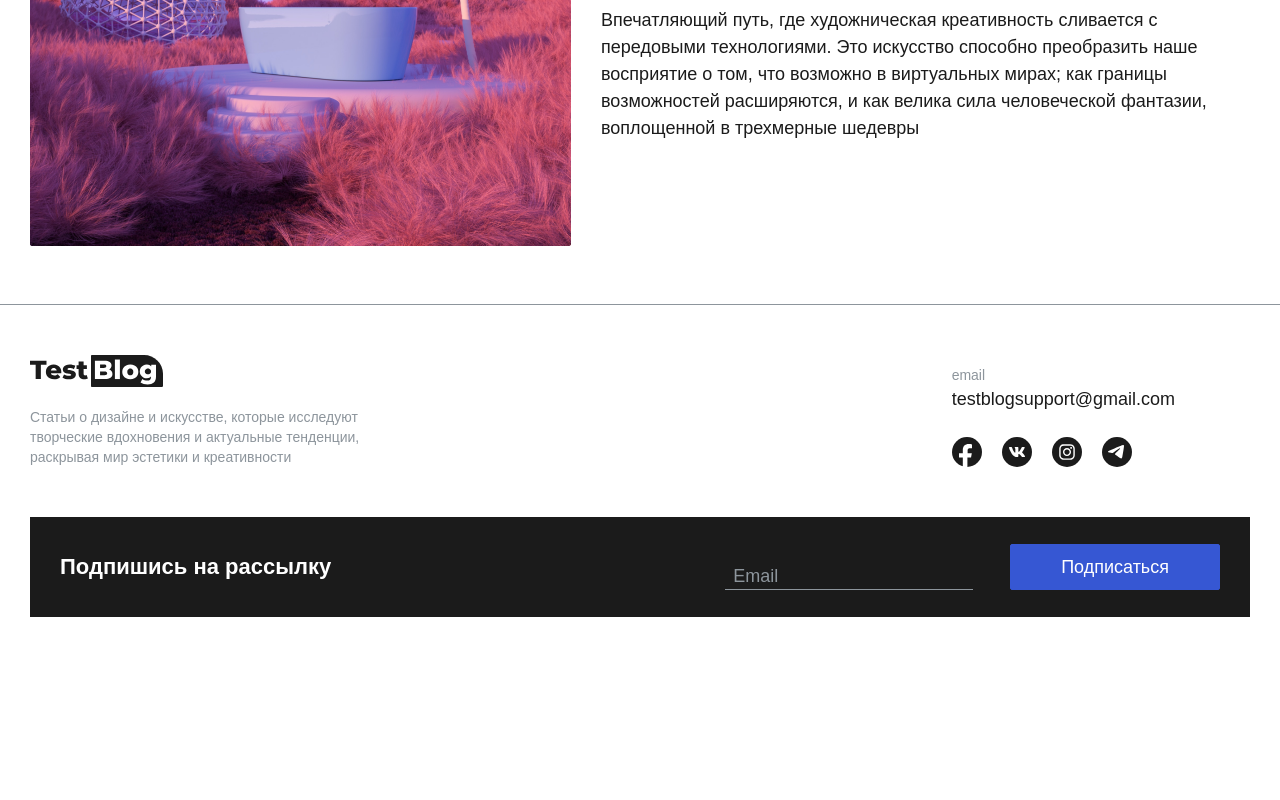
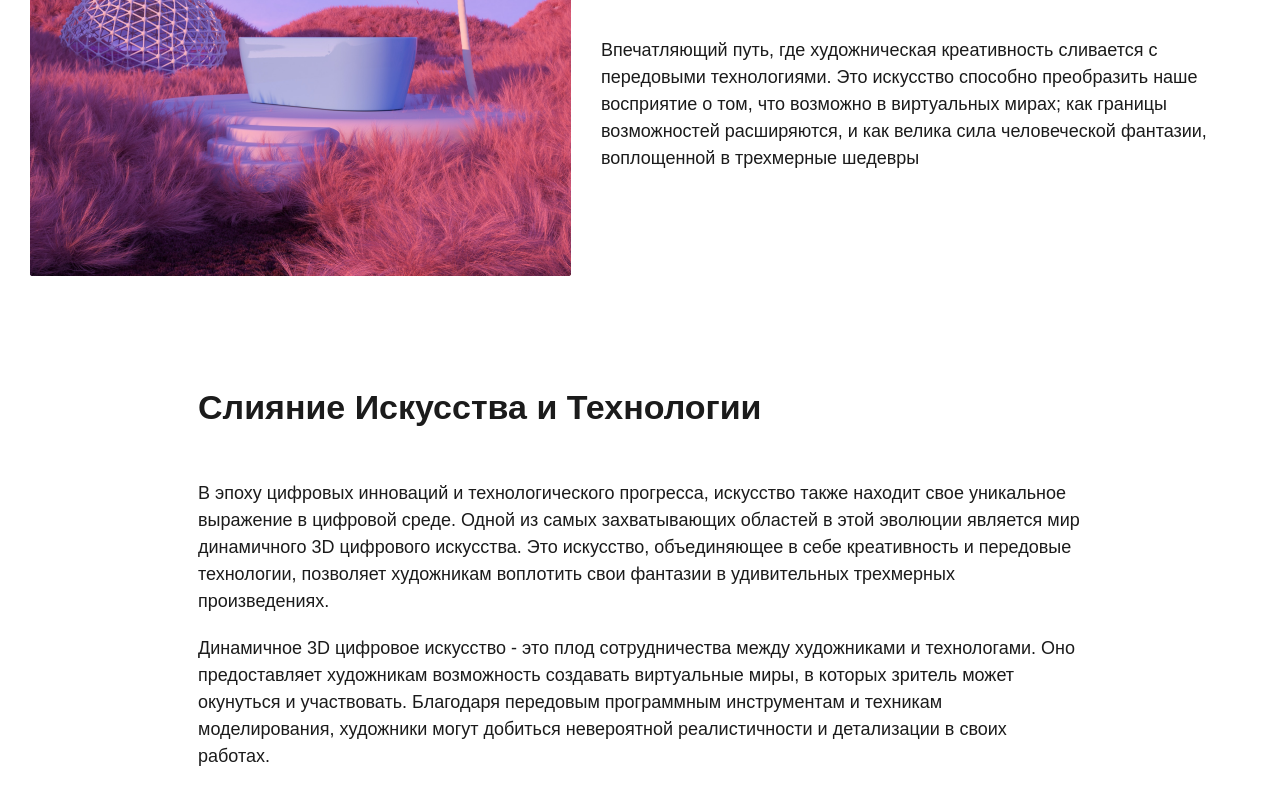
Before and after one commit to ImfreeDeveloper/fruktorum-test, a Nuxt app: page / in a window 1280 px wide. Shown: the part 416-1216 px from the top of the page. Before the commit the page ends 1033 px from the top, so only its background shows below. Built offline with nearby package versions, Linux system fonts and the light colour scheme; a web font is replaced by a local one.

Commit message:
markup textBlock

```diff
--- a/components/ArticleIntroBlock.vue
+++ b/components/ArticleIntroBlock.vue
@@ -1,5 +1,5 @@
 <template lang="pug">
-section.article-intro-block
+section.sec.article-intro-block
   .container
     .row
       .article-intro-block__wrap
@@ -25,7 +25,7 @@ section.article-intro-block
 
 <style lang="scss">
   .article-intro-block {
-    padding-bottom: 5rem;
+
     &__wrap {
       @include col();
       @include size(12);
@@ -63,9 +63,6 @@ section.article-intro-block
       @include sm-block() {
         font-size: 2.4rem;
         line-height: 3rem;
-      }
-
-      @include sm-block() {
         margin-bottom: 1.5rem;
       }
     }
--- a/components/Footer.vue
+++ b/components/Footer.vue
@@ -22,7 +22,7 @@ footer.footer
                 img(src="/images/svg/icon-inst.svg").footer__soc-item_inst
               a.footer__soc-item(href="#")
                 img(src="/images/svg/icon-tg.svg").footer__soc-item_tg
-  FormSubscribe
+  FormSubscribe.footer__subscribe
 </template>
 
 <style lang="scss">
@@ -156,6 +156,10 @@ footer.footer
         }
       }
     }
+
+    &__subscribe {
+      margin-bottom: 0;
+    }
   }
 </style>
 <script setup lang="ts">
--- a/components/FormSubscribe.vue
+++ b/components/FormSubscribe.vue
@@ -1,5 +1,5 @@
 <template lang="pug">
-section.subscribe
+section.sec.subscribe
   .container
     .row
       .subscribe__wrap
--- a/components/Header.vue
+++ b/components/Header.vue
@@ -8,5 +8,6 @@ header.header
     display: flex;
     justify-content: center;
     padding: 2.5rem 0;
+    margin-bottom: 3rem;
   }
 </style>
--- /dev/null
+++ b/components/TextBlock.vue
@@ -0,0 +1,63 @@
+<template lang="pug">
+section.sec.text-block
+  .container
+    .row
+      .text-block__wrap
+        slot
+
+</template>
+
+<style lang="scss">
+  .text-block {
+    .row {
+      justify-content: center;
+    }
+    &__wrap {
+      @include col();
+      @include size(12);
+
+      max-width: 88.4rem;
+
+      p {
+        display: block;
+        margin-bottom: 2rem;
+        &:last-child {
+          margin-bottom: 0;
+        }
+      }
+
+      ul {
+        display: block;
+        margin-bottom: 2rem;
+        padding-left: 11.5rem;
+
+        &:last-child {
+          margin-bottom: 0;
+        }
+        li {
+          padding-left: 1.8rem;
+          display: block;
+          position: relative;
+          margin-bottom: .4rem;
+          &:last-child {
+            margin-bottom: 0;
+          }
+
+          &:after {
+            content: '';
+            display: block;
+            position: absolute;
+            left: 0;
+            top: .9rem;
+            margin: auto;
+            width: .8rem;
+            height: .8rem;
+            background-color: $color-text;
+            border-radius: .1rem;
+            transform: rotate(45deg);
+          }
+        }
+      }
+    }
+  }
+</style>
--- a/pages/index.vue
+++ b/pages/index.vue
@@ -1,5 +1,20 @@
 <template lang="pug">
-ArticleIntroBlock
+div
+  ArticleIntroBlock
+  TextBlock
+    h2 Слияние Искусства и Технологии
+    p В эпоху цифровых инноваций и технологического прогресса, искусство также находит свое уникальное выражение в цифровой среде. Одной из самых захватывающих областей в этой эволюции является мир динамичного 3D цифрового искусства. Это искусство, объединяющее в себе креативность и передовые технологии, позволяет художникам воплотить свои фантазии в удивительных трехмерных произведениях.
+    p Динамичное 3D цифровое искусство - это плод сотрудничества между художниками и технологами. Оно предоставляет художникам возможность создавать виртуальные миры, в которых зритель может окунуться и участвовать. Благодаря передовым программным инструментам и техникам моделирования, художники могут добиться невероятной реалистичности и детализации в своих работах.
+  TextBlock
+    h3 Будущее Динамичного 3D Цифрового Искусства
+    p С каждым днем технологии продолжают развиваться, открывая новые горизонты для динамичного 3D цифрового искусства,  котороенаходит применение во многих сферах.
+    ul
+      li Роль в развлекательной индустрии (фильмы, игры, анимация)
+      li Дизайн интерьера и архитектурная визуализация
+      li Применение в медицинском моделировании и образовании
+
+    p Виртуальная реальность и дополненная реальность вносят новые возможности и глубину в визуальное искусство. Художники будущего смогут создавать еще более впечатляющие и захватывающие произведения, уводя нас в миры, которые ранее могли существовать только в их воображении.
+
 </template>
 
 <style scoped>
--- a/scss/base/_global.scss
+++ b/scss/base/_global.scss
@@ -38,13 +38,25 @@ body {
 }
 
 h1, h2, h3, h4, h5, h6 {
-  font-weight: bold;
+  font-weight: $extrabold;
   line-height: $headingLineHeight;
   margin: 0;
 
   a {
     font-weight: inherit;
   }
+}
+
+h2 {
+  font-size: 3.4rem;
+  line-height: 4.6rem;
+  margin-bottom: 5rem;
+}
+
+h3 {
+  font-size: 2.2rem;
+  line-height: 3rem;
+  margin-bottom: 3.4rem;
 }
 
 a {
@@ -90,6 +102,14 @@ em {
 .row {
   @include row-flex();
   justify-content: space-between;
+}
+
+.sec {
+  margin-bottom: 10rem;
+
+  @include md-block() {
+    margin-bottom: 5rem;
+  }
 }
 
 .isDesktop {
```
